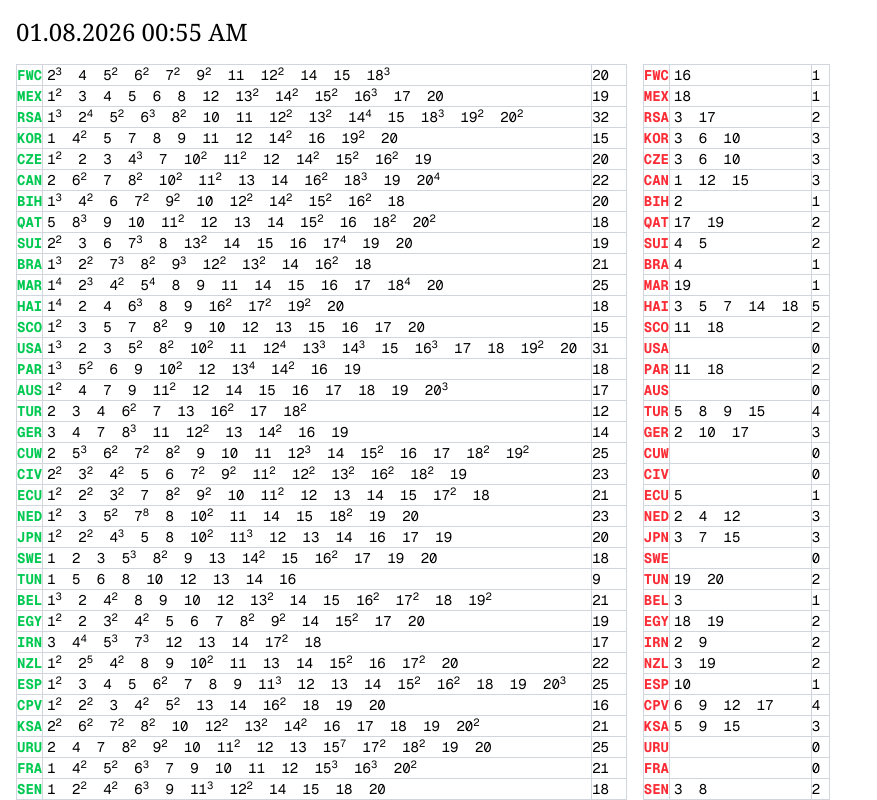
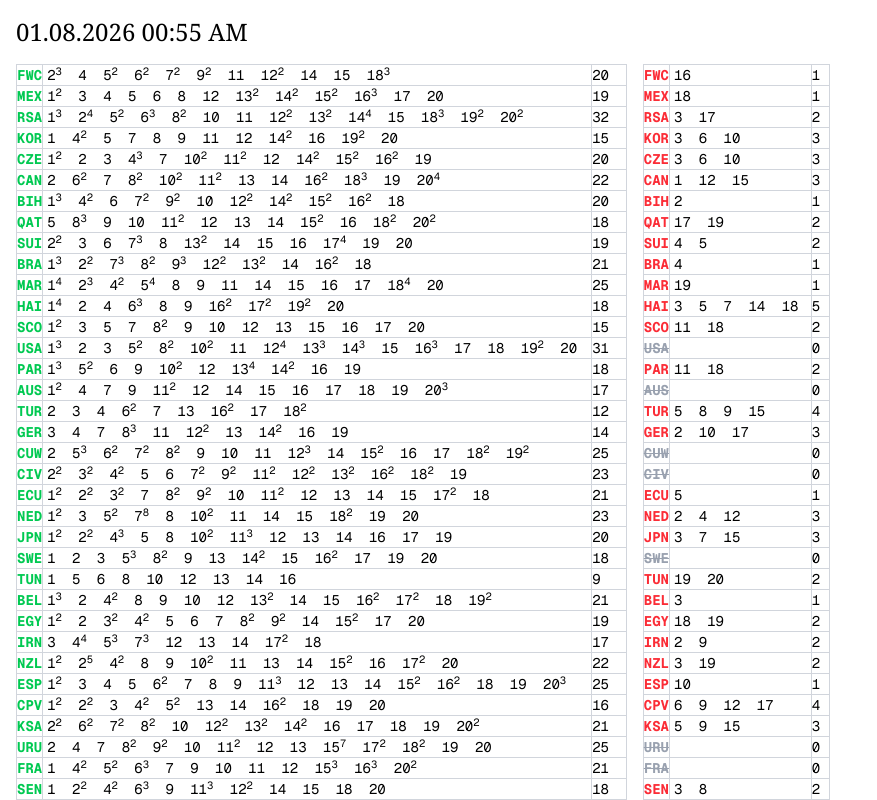
Before and after one commit to yesenin/etc, a Next.js app: page /panini in a window 1280 px wide. Shown: the top 800 px of the page, without its empty margins (0-877 px from the left). Built offline with nearby package versions, Linux system fonts and the light colour scheme.

Commit message:
completed are grey

```diff
--- a/app/panini/page.tsx
+++ b/app/panini/page.tsx
@@ -1,8 +1,17 @@
 import { need, swap, test } from "./data";
-import { StickerSet } from "./types";
+import { StickerSet, StickerSetCounted } from "./types";
 
 
 export default function Panini(): React.ReactElement {
+
+  const needCounted: StickerSetCounted[] = need.map((sticker) => ({
+    ...sticker,
+    count: Object.values(sticker.have).reduce(
+      (total, count) => (total ?? 0) + (count ?? 0),
+      0,
+    ),
+  }));
+
   return (
     <div className="flex flex-col gap-4 bg-white p-4 text-black">
       <div>
@@ -59,10 +68,10 @@ export default function Panini(): React.ReactElement {
         </table>
         <table className="table-auto border-collapse border border-gray-300 font-mono text-sm">
           <tbody>
-            {need.map((sticker: StickerSet) => (
+            {needCounted.map((sticker: StickerSetCounted) => (
               <tr key={sticker.code}>
                 <td className="border border-gray-300 text-red-500 font-bold">
-                  {sticker.code}
+                  {sticker.count > 0 ? sticker.code : <s className="text-gray-400">{sticker.code}</s>}
                 </td>
                 <td className="border border-gray-300">
                   {Array.from(
--- a/app/panini/types.ts
+++ b/app/panini/types.ts
@@ -4,3 +4,10 @@ export interface StickerSet {
   order?: number;
   group?: string;
 }
+
+export interface StickerSetCounted {
+  code: string;
+  have: { [key: number]: number };
+  order?: number;
+  count: number;
+}
--- a/package.json
+++ b/package.json
@@ -3,7 +3,7 @@
   "version": "0.1.0",
   "private": true,
   "scripts": {
-    "dev": "next dev",
+    "dev": "next dev -p 4000",
     "build": "next build",
     "start": "next start",
     "lint": "eslint"
```
